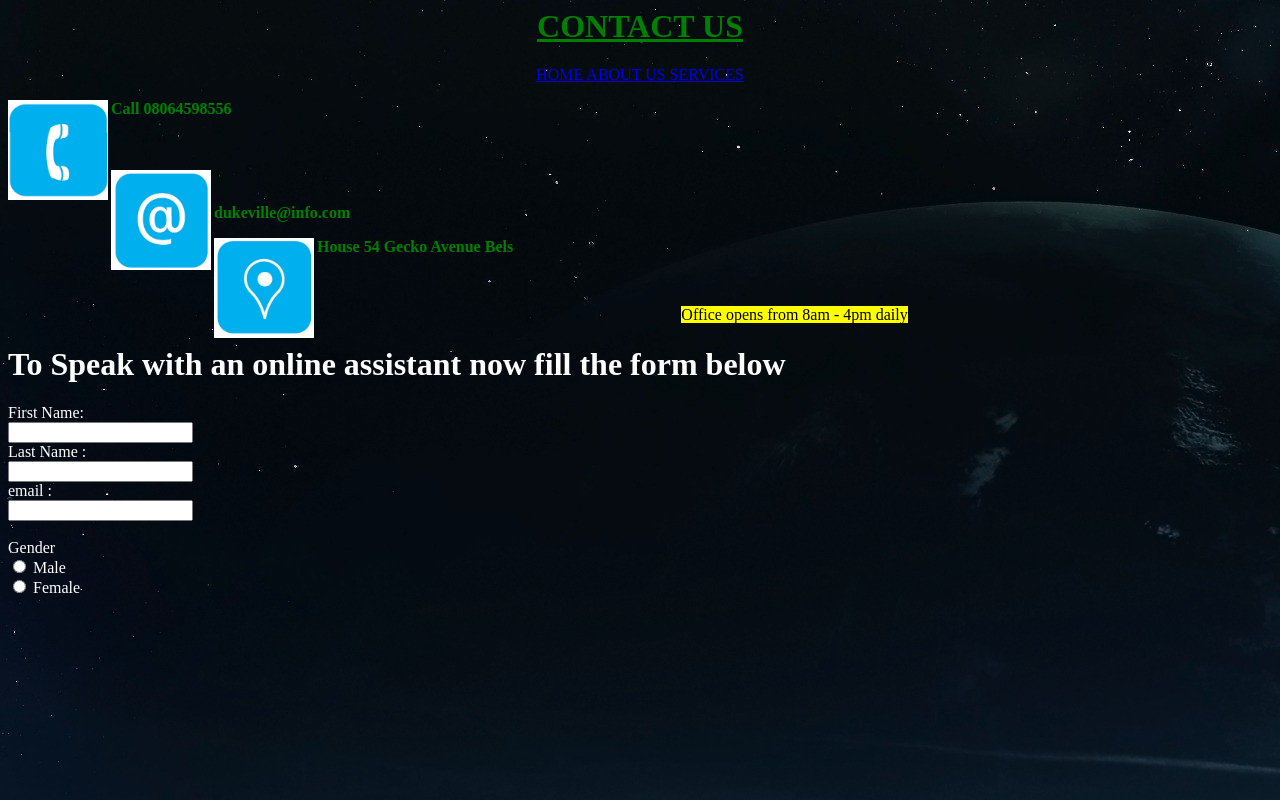
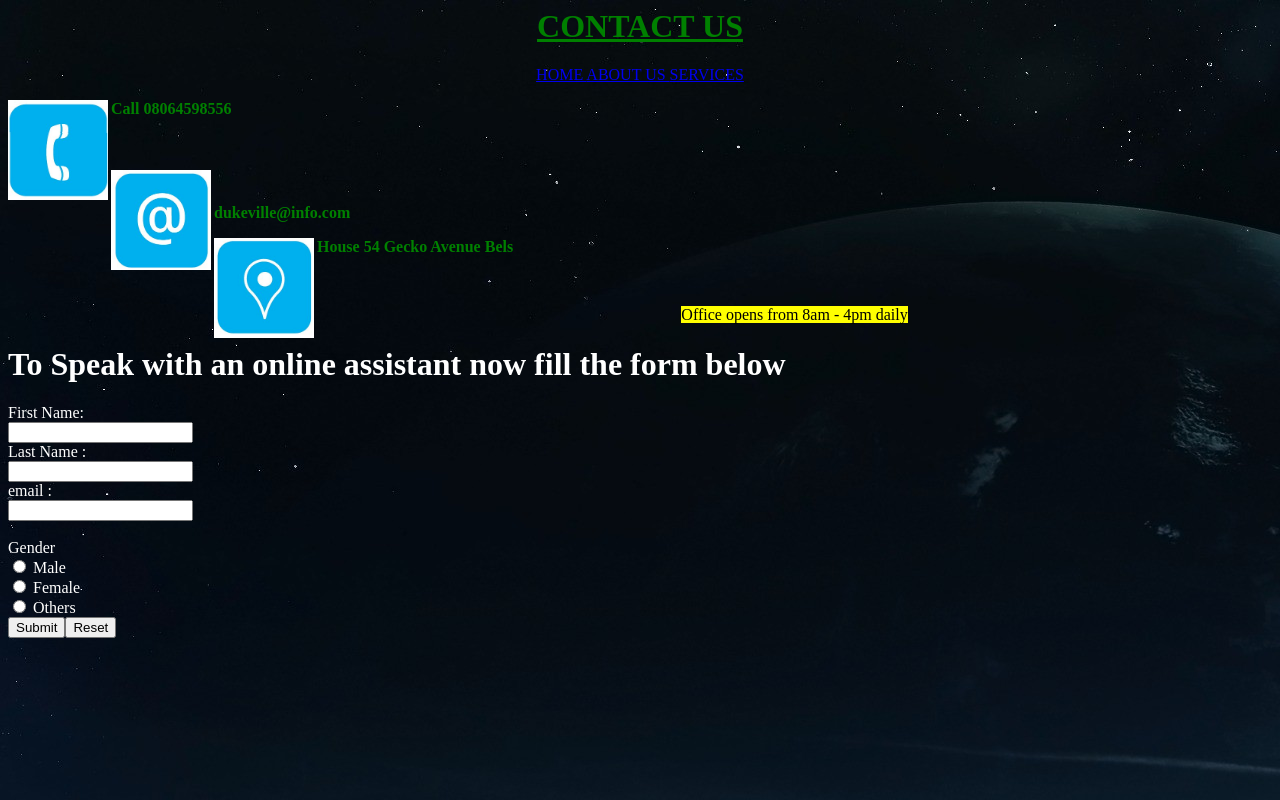
Before and after one commit to lonewolfduke/page7, a plain HTML site: page contact.html in a window 1280 px wide. Drawn offline with Linux system fonts and the light colour scheme.

Commit message:
gender extra reset

```diff
--- a/contact.html
+++ b/contact.html
@@ -19,7 +19,7 @@
 <br>
 <p><div style ="text-align: center"><mark> Office opens from 8am - 4pm daily</mark></div></p>
 <H1><font color="white">To Speak with an online assistant now fill the form below </font></H1>
-<form action="login.html" method="POST" >
+<form action="services.html" method="POST" >
         <font color="White">First Name: </font><br>
         <input type ="text" name="firstname"><br>
         <font color="White">Last Name : </font><br>
@@ -31,7 +31,10 @@
         <input type="radio" name="gender"
         value="male"> <font color="white">Male</font><br>
         <input type="radio" name="gender"
-        value="female"> <font color="white">Female</font>
-
+        value="female"> <font color="white">Female</font><br>
+        <input type="radio" name="gender"
+        value="others"> <font color="white">Others</font><br>
+<input type="submit" name="Submit"
+ ><input type="reset">
 </body>
 </html>
```
